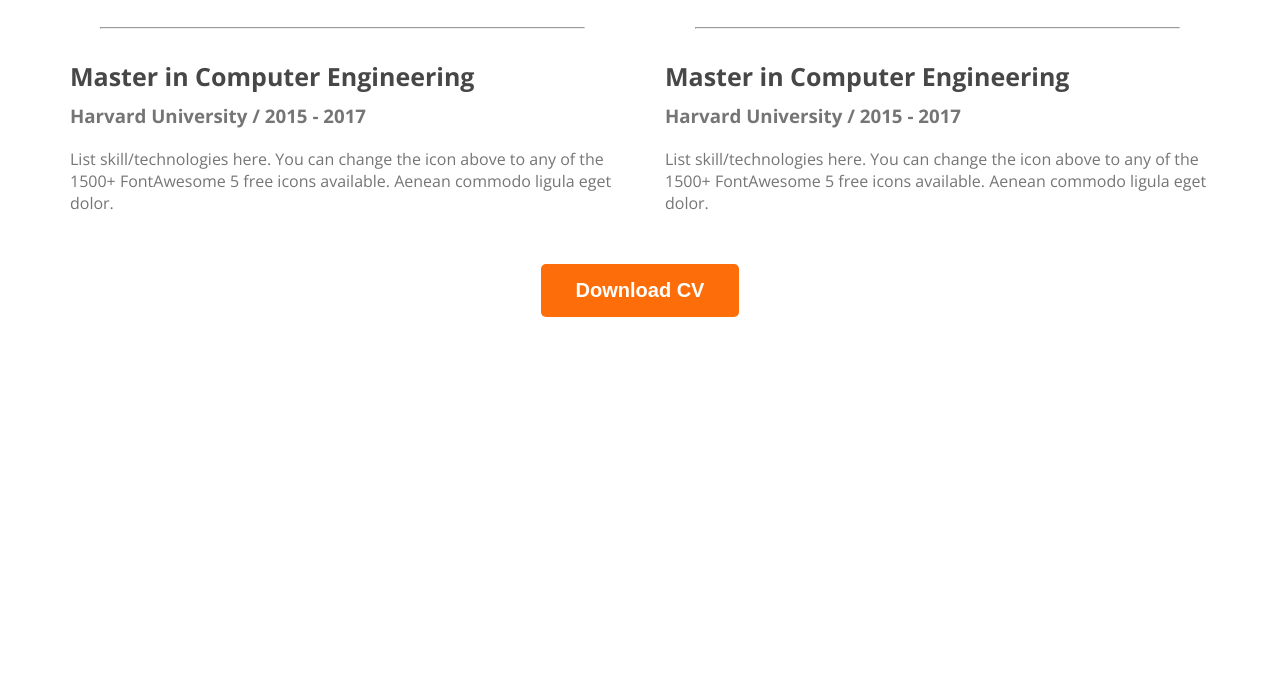
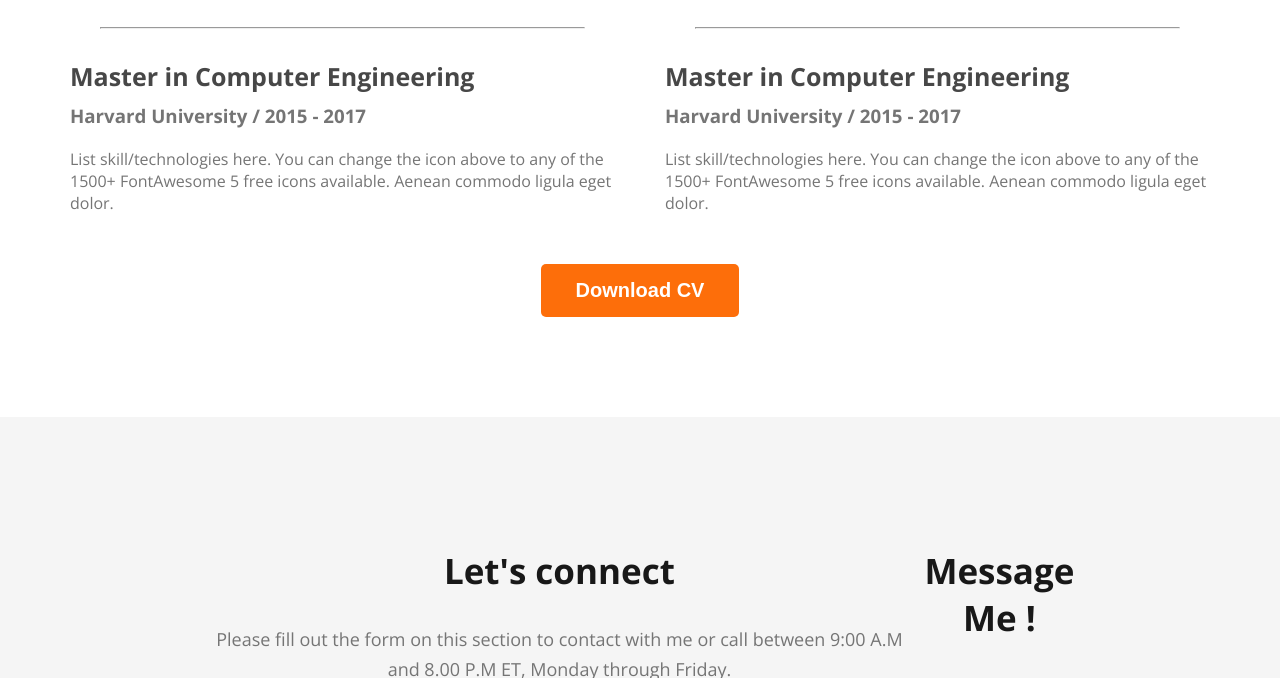
Before and after one commit to NafisShariar/web_developer_porfolio, a plain HTML site: page index.html in a window 1280 px wide. Shown: the part 2589-3267 px from the top of the page. Before the commit the page ends 2906 px from the top, so only its background shows below. Drawn offline with nearby package versions, Linux system fonts and the light colour scheme.

Commit message:
git added footer

```diff
--- a/index.html
+++ b/index.html
@@ -205,6 +205,28 @@
         </div>
       </section>
     </main>
-    <footer></footer>
+    <footer>
+      <div class="footer-column">
+        <h3 class="section-title">Let's connect</h3>
+        <p class="section-description">
+          Please fill out the form on this section to contact with me or call
+          between 9:00 A.M and 8.00 P.M ET, Monday through Friday.
+        </p>
+        <div class="social-links">
+          <a href="https://www.facebook.com/nafis.shariar" target="_blank"
+            ><img src="images/icons/facebook.png" alt="facebook" />
+          </a>
+          <a href="https://www.facebook.com/nafis.shariar" target="_blank"
+            ><img src="images/icons/twitter.png" alt="twitter" />
+          </a>
+          <a href="https://www.facebook.com/nafis.shariar" target="_blank"
+            ><img src="images/icons/insta.png" alt="insta" />
+          </a>
+        </div>
+      </div>
+      <div class="footer-column">
+        <h3 class="section-title">Message Me !</h3>
+      </div>
+    </footer>
   </body>
 </html>
--- a/styles/portfolio.css
+++ b/styles/portfolio.css
@@ -191,3 +191,11 @@ main section {
   text-align: center;
   margin-top: 50px;
 }
+
+/*footer style*/
+footer {
+  display: flex;
+  background-color: whitesmoke;
+  margin-top: 100px;
+  padding: 130px 200px;
+}
```
